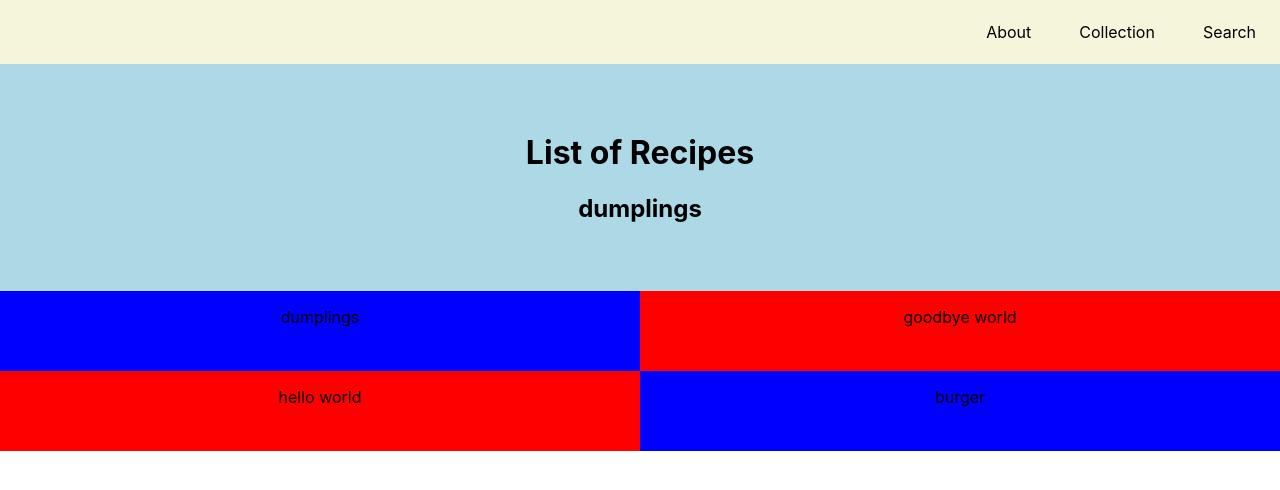
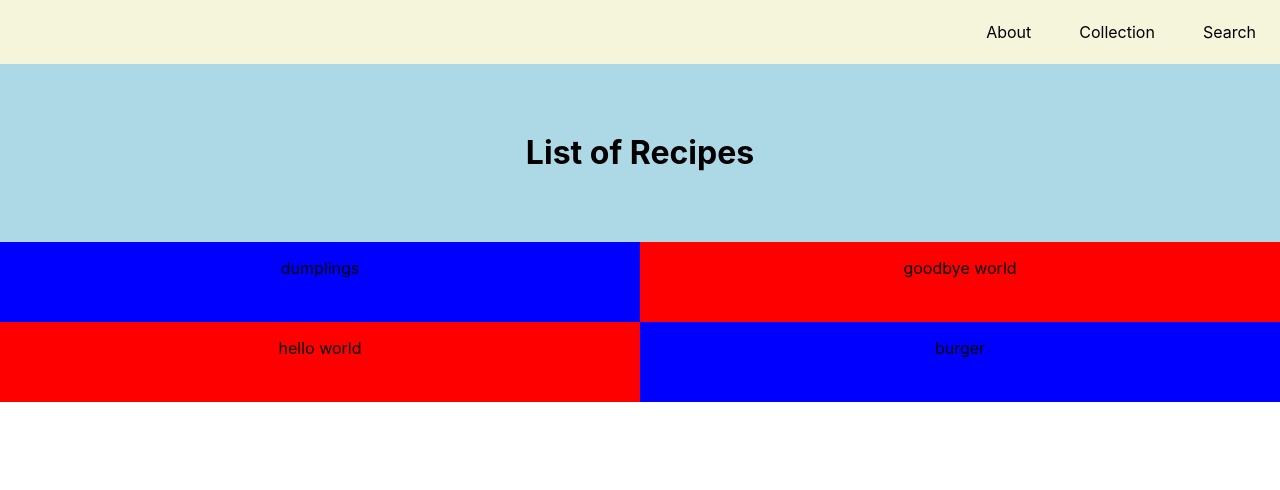
Before and after one commit to weiqixu05/recipes, a React (Create React App) app: page /collection in a window 1280 px wide. Shown: the top 490 px of the page. Built offline with nearby package versions, Linux system fonts and the light colour scheme.

Commit message:
code cleanup

```diff
--- a/src/frontend/pages/Collection/Collection.jsx
+++ b/src/frontend/pages/Collection/Collection.jsx
@@ -4,13 +4,10 @@ import "../../styles.css";
 import {recipeData} from "../../modules/recipes.js";
 
 export default function Collection(){
-    const [imagePos, setImagePos]=useState('r');
-    const something=recipeData[0].name;
     return(
         <div>
             <div className="head">
                 <h1>List of Recipes</h1>
-                <h2>{something}</h2>
             </div>
             {
                 [...recipeData].map((recipe,i)=>{
```
